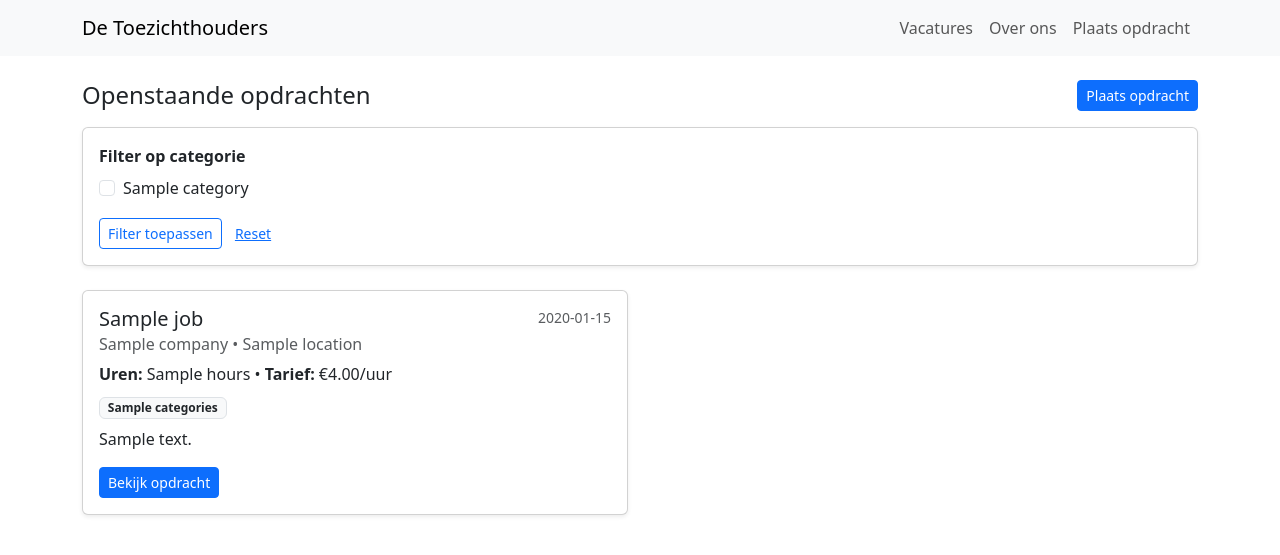
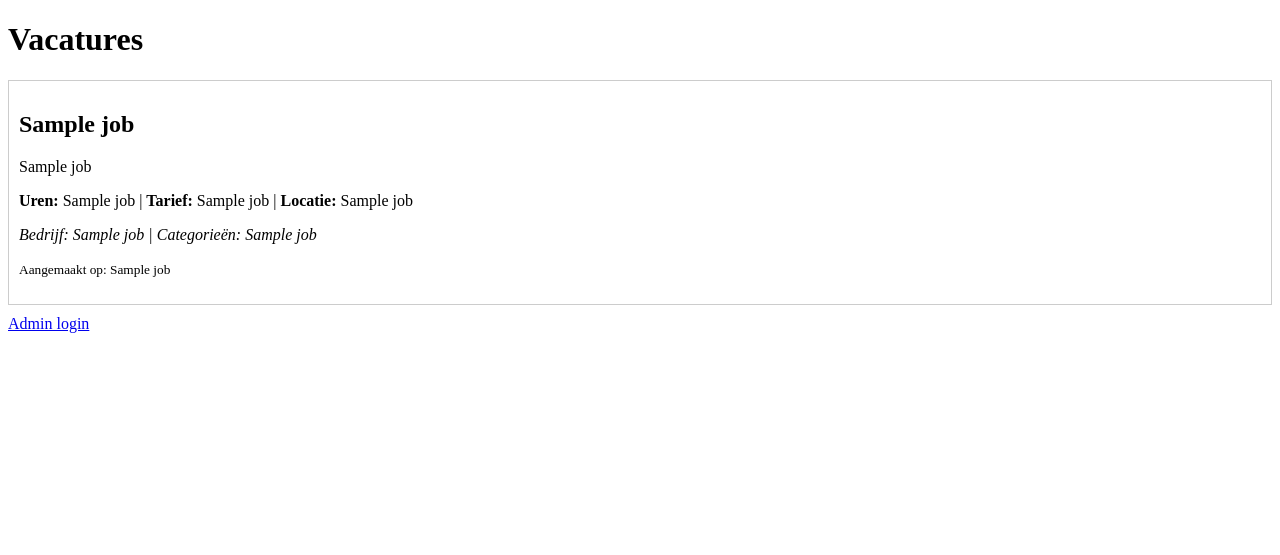
Before and after one commit to OostersBeheer/DeToezichthouders, a Flask app: template templates/index.html in a window 1280 px wide. Shown: the top 555 px of the page. Run offline with Flask 3, Linux system fonts and the light colour scheme; the template is opened without the code that fills it: most values are stand-ins (such as "Sample title", 1, 10 or a date in 2020).

Commit message:
index.html

```diff
--- a/templates/index.html
+++ b/templates/index.html
@@ -1,66 +1,20 @@
-{% extends "base.html" %}
-
-{% block content %}
-  <div class="d-flex justify-content-between align-items-center mb-3">
-    <h1 class="h4 m-0">Openstaande opdrachten</h1>
-    <a class="btn btn-primary btn-sm" href="{{ url_for('admin') }}">Plaats opdracht</a>
-  </div>
-
-  <!-- Filters -->
-  <form method="get" class="card mb-4 shadow-sm">
-    <div class="card-body">
-      <div class="fw-semibold mb-2">Filter op categorie</div>
-      <div class="d-flex flex-wrap gap-3">
-        {% for slug, label in categories %}
-          <label class="form-check">
-            <input class="form-check-input" type="checkbox" name="cat" value="{{ slug }}" {% if slug in selected %}checked{% endif %}>
-            <span class="form-check-label">{{ label }}</span>
-          </label>
-        {% endfor %}
-      </div>
-      <div class="mt-3">
-        <button class="btn btn-sm btn-outline-primary" type="submit">Filter toepassen</button>
-        <a class="btn btn-sm btn-link" href="{{ url_for('index') }}">Reset</a>
-      </div>
-    </div>
-  </form>
-
-  {% if jobs|length == 0 %}
-    <div class="alert alert-info">Geen opdrachten gevonden met deze filters.</div>
-  {% endif %}
-
-  <!-- Vacature cards -->
-  <div class="row g-4">
+<!DOCTYPE html>
+<html lang="nl">
+<head>
+    <meta charset="UTF-8">
+    <title>Vacatures</title>
+</head>
+<body>
+    <h1>Vacatures</h1>
     {% for job in jobs %}
-      <div class="col-md-6">
-        <div class="card h-100 shadow-sm">
-          <div class="card-body d-flex flex-column">
-            <div class="d-flex justify-content-between">
-              <h5 class="card-title">{{ job['title'] }}</h5>
-              <small class="text-muted">{{ job['created_at'][:10] }}</small>
-            </div>
-            <h6 class="card-subtitle mb-2 text-muted">
-              {% if job['company'] %}{{ job['company'] }}{% endif %}
-              {% if job['location'] %} • {{ job['location'] }}{% endif %}
-            </h6>
-            <p class="mb-2"><strong>Uren:</strong> {{ job['hours'] }} • <strong>Tarief:</strong> €{{ '%.2f'|format(job['rate']) }}/uur</p>
-
-            {% set cats = (job['categories'] or '').split(',') %}
-            {% if cats and cats[0] != '' %}
-              <div class="mb-2">
-                {% for c in cats %}
-                  <span class="badge bg-light text-dark border">{{ c|capitalize }}</span>
-                {% endfor %}
-              </div>
-            {% endif %}
-
-            <p class="card-text text-truncate">{{ job['description'] }}</p>
-            <div class="mt-auto">
-              <a href="{{ url_for('job_detail', job_id=job['id']) }}" class="btn btn-sm btn-primary">Bekijk opdracht</a>
-            </div>
-          </div>
+        <div style="border:1px solid #ccc; padding:10px; margin:10px 0;">
+            <h2>{{ job[1] }}</h2>
+            <p>{{ job[3] }}</p>
+            <p><strong>Uren:</strong> {{ job[2] }} | <strong>Tarief:</strong> {{ job[3] }} | <strong>Locatie:</strong> {{ job[7] }}</p>
+            <p><em>Bedrijf: {{ job[8] }} | Categorieën: {{ job[9] }}</em></p>
+            <p><small>Aangemaakt op: {{ job[10] }}</small></p>
         </div>
-      </div>
     {% endfor %}
-  </div>
-{% endblock %}
+    <a href="{{ url_for('admin') }}">Admin login</a>
+</body>
+</html>
```
